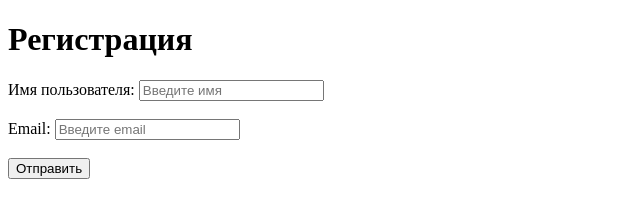
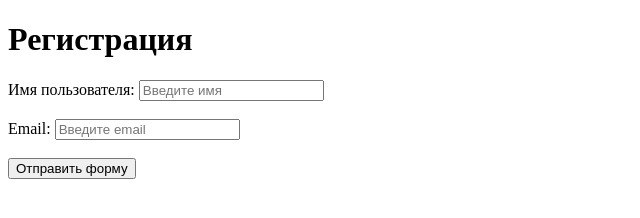
Before and after one commit to Karuls/lab11, a website: page index.html in a window 1280 px wide. Shown: the whole page, without its empty margins (0-640 px from the left). Drawn offline with Linux system fonts and the light colour scheme.

Commit message:
fix: sync button text in html

```diff
--- a/index.html
+++ b/index.html
@@ -13,7 +13,7 @@
     <label for="email">Email:</label>
     <input type="email" id="email" name="email" placeholder="Введите email">
     <br><br>
-    <button type="submit" id="submitBtn">Отправить</button>
+    <button type="submit" id="submitBtn">Отправить форму</button>
   </form>
 </body>
 </html>
```
